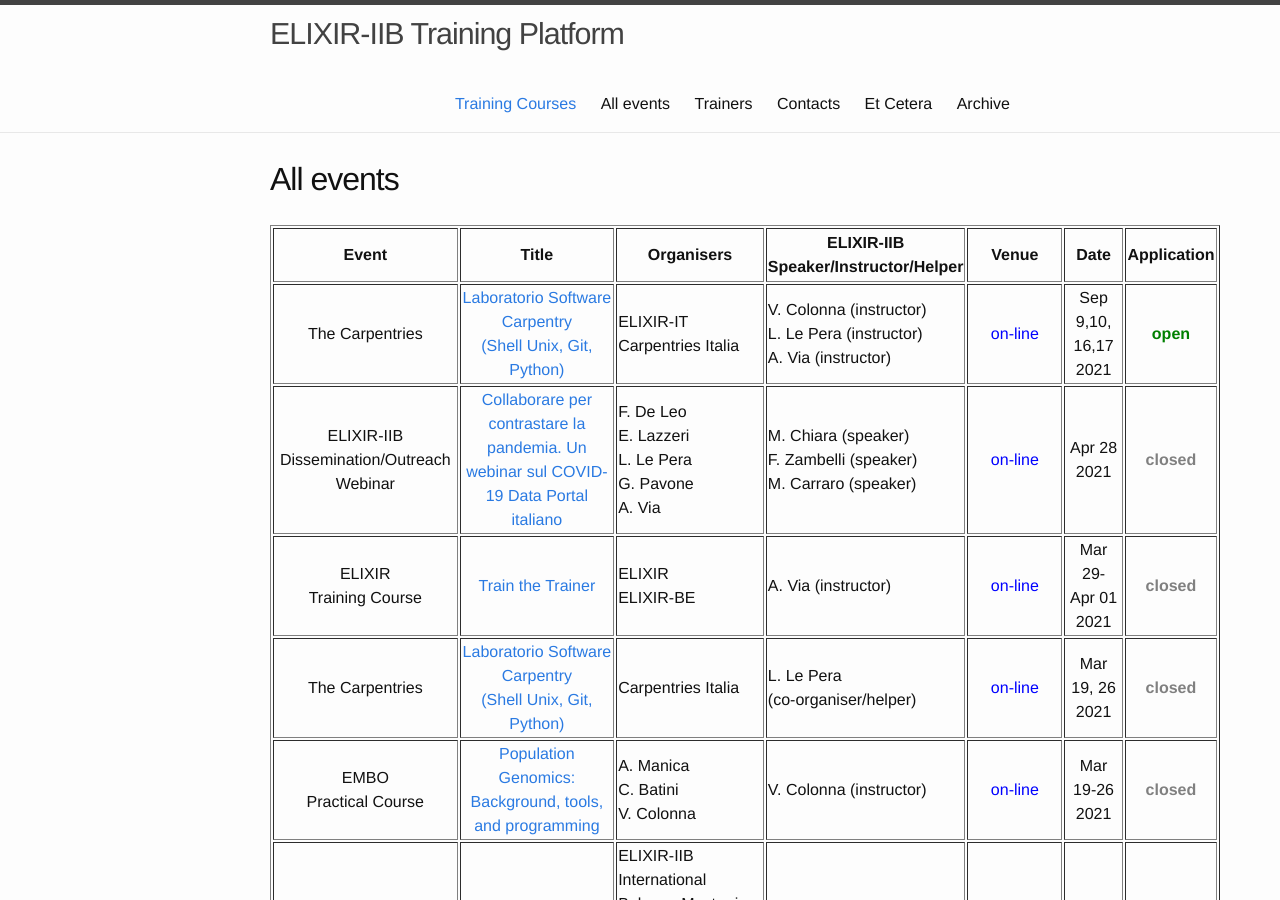
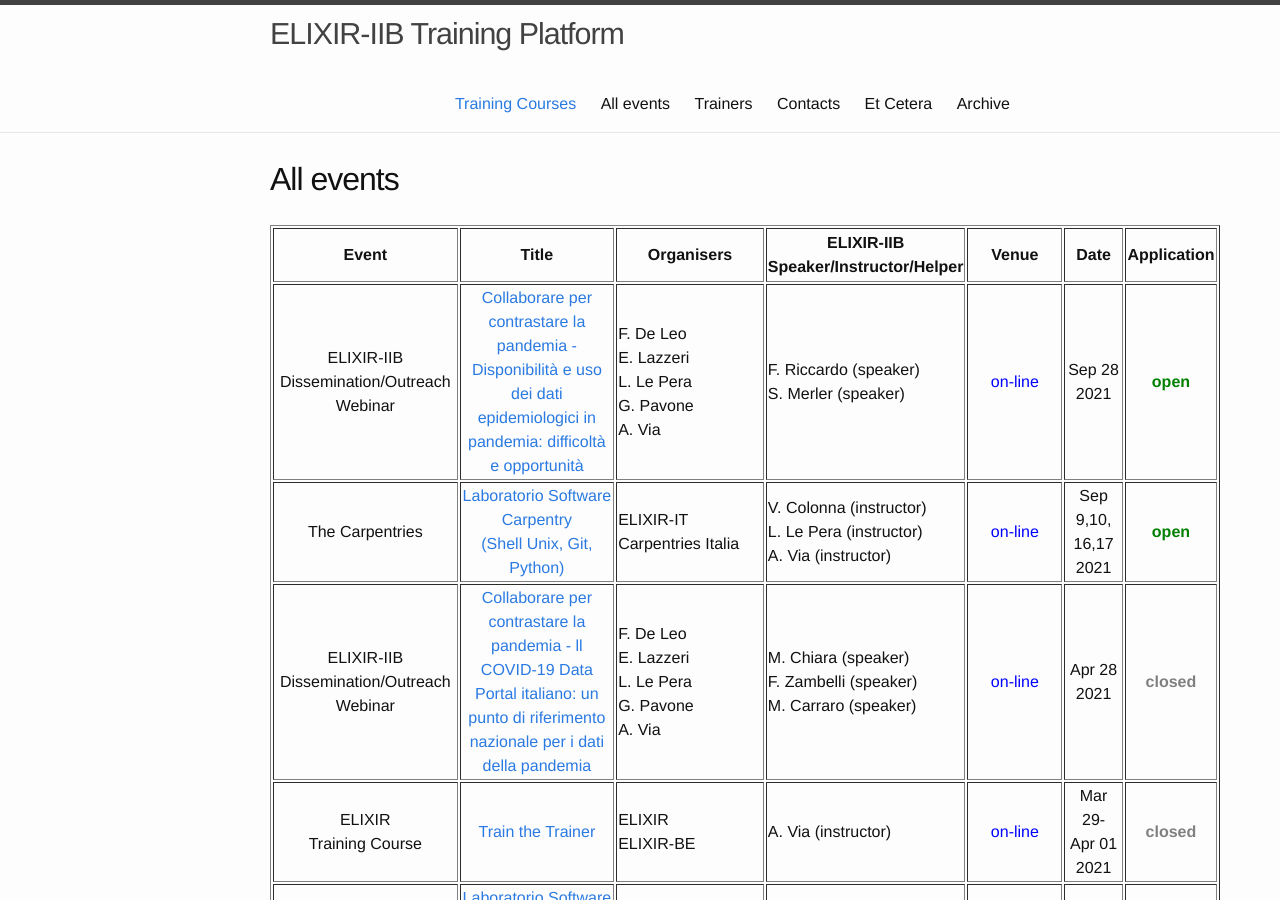
Before and after one commit to ELIXIR-IIB-training/website, a Jekyll site: the page built from _pages/01-all_events.md, in a window 1280 px wide and 900 px high. Built offline with Jekyll 4.4.1, drawn with Linux system fonts in a browser that asks for light colours.

Commit message:
Added 28 Sep '21 webinar

```diff
--- a/_pages/01-all_events.md
+++ b/_pages/01-all_events.md
@@ -15,6 +15,15 @@ permalink: /all_events/
    <td height="50" width="90" align="center"><b>Application</b></td>
 </tr>
 	<tr>
+	<td height="50" align="center">ELIXIR-IIB Dissemination/Outreach<br>Webinar</td>
+   <td height="50" width="220" align="center"><a href="https://www.cnr.it/it/evento/17404">Collaborare per contrastare la pandemia - Disponibilità e uso dei dati epidemiologici in pandemia: difficoltà e opportunità</a></td>
+   <td height="50" width="150">F. De Leo<br>E. Lazzeri<br>L. Le Pera<br>G. Pavone<br>A. Via</td>
+   <td height="50" width="150">F. Riccardo (speaker)<br>S. Merler (speaker)</td>
+   <td height="50" align="center"><font color="blue">on-line</font></td>
+   <td height="50" width="75" align="center">Sep 28<br>2021</td>
+   <td height="50" align="center"><font color="green"><b>open</b></font></td>
+</tr>
+	<tr>
 <td height="50" align="center">The Carpentries</td>
    <td height="50" width="220" align="center"><a href="
 https://elixir-iib-training.github.io/website/2021/09/09/SWC_Italia_ShellGitPython-online.html">Laboratorio Software Carpentry<br>(Shell Unix, Git, Python)</a></td>
@@ -26,7 +35,7 @@ https://elixir-iib-training.github.io/website/2021/09/09/SWC_Italia_ShellGitPyth
 </tr>
 <tr>
 	<td height="50" align="center">ELIXIR-IIB Dissemination/Outreach<br>Webinar</td>
-   <td height="50" width="220" align="center"><a href="https://www.cnr.it/it/evento/17209">Collaborare per contrastare la pandemia. Un webinar sul COVID-19 Data Portal italiano</a></td>
+   <td height="50" width="220" align="center"><a href="https://www.cnr.it/it/evento/17209">Collaborare per contrastare la pandemia - ll COVID-19 Data Portal italiano: un punto di riferimento nazionale per i dati della pandemia</a></td>
    <td height="50" width="150">F. De Leo<br>E. Lazzeri<br>L. Le Pera<br>G. Pavone<br>A. Via</td>
    <td height="50" width="150">M. Chiara (speaker)<br>F. Zambelli (speaker)<br>M. Carraro (speaker)</td>
    <td height="50" align="center"><font color="blue">on-line</font></td>
```
